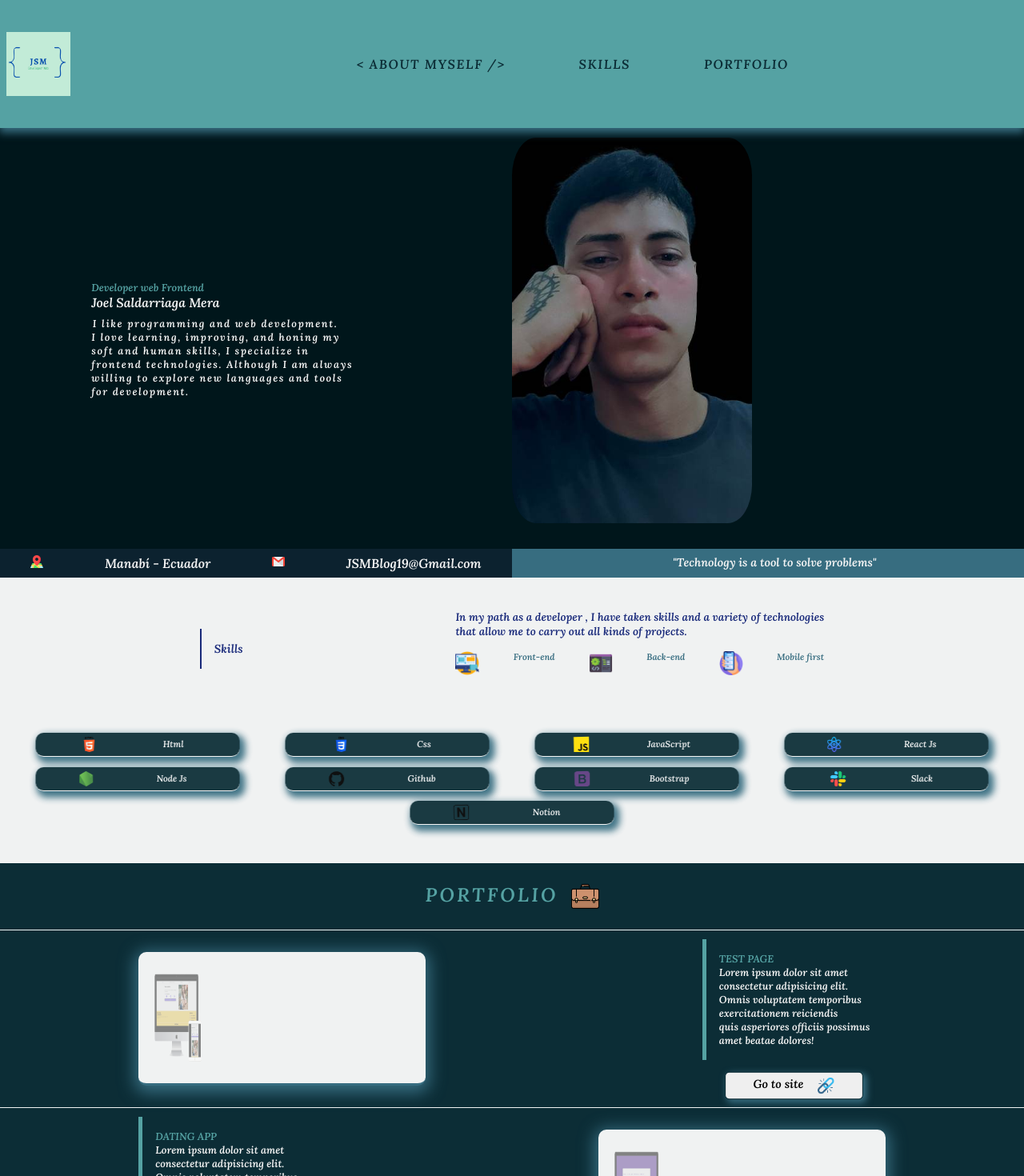
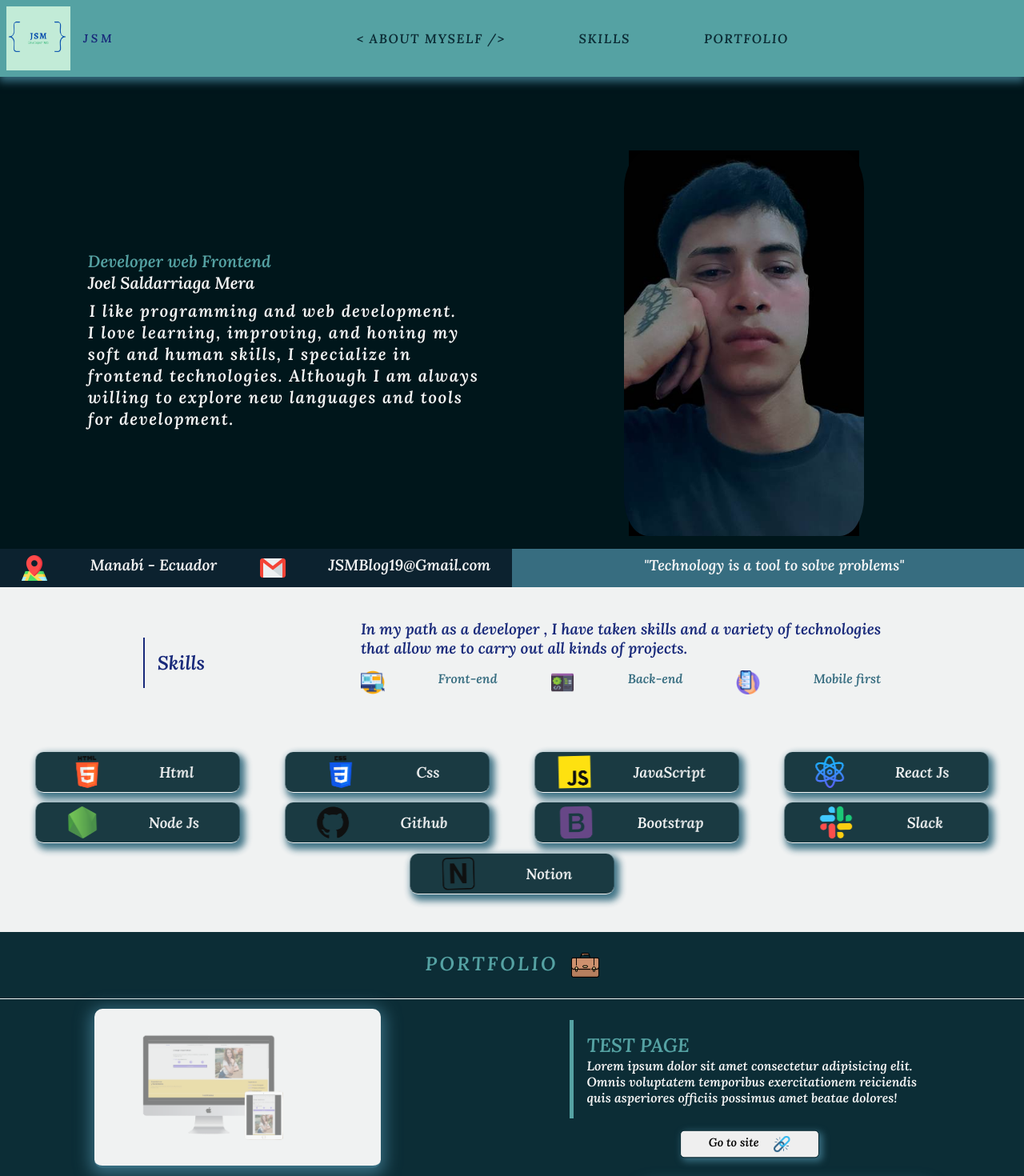
Before and after one commit to jsmblog/portafolio, a React (Vite) app: page / in a window 1280 px wide. Shown: the top 1470 px of the page at 80% size. Built offline with nearby package versions, Linux system fonts and the light colour scheme.

Commit message:
[add] media querys desktop

```diff
--- a/src/mediaqueys/Disp_medianos.css
+++ b/src/mediaqueys/Disp_medianos.css
@@ -1,117 +1,73 @@
-/*1280px ft 800px*/
-@media screen and (min-width: 1280px){
 
-}
 /*1080px ft 2400px*/
 @media screen and (min-width: 1080px) and (max-width:2400px) {
     .navBar {
-        padding: 2rem 0;
         z-index: 2;
+        width: 100%;
+        max-width: 100%;
     }
     .LinksNavBar {
-        display: none;
+        display: inline-flex;
     }
     .nameMe h2 {
-        display: none;
+        display: inline-flex;
+        font-size: .9rem;
     }
     .contentAboutMyself h2 {
         color: var( --green-Light);
-        font-size: .8rem;
+        font-size: 1.3rem;
     }
     .contentAboutMyself h1 {
-        font-size: 1rem;
+        font-size: 1.3rem;
     }
     .contentAboutMyself p {
-        font-size: .8rem;
+        font-size: 1.3rem;
         padding: 1rem 0 2rem 0;
     }
     .contentAboutMyself {
         padding: 1rem;
-        width: 75%;
+        width: 50%;
+        width: 90%;
     }
-    .contPhoto img {
-        width: 10rem;
-    }
-    .contPhoto {
-        width: 4.4rem;
-        position: relative;
-        top: -1rem;
-        left: 2rem;
-    }
-    .images {
-        display: flex;
-        justify-content: space-evenly;
-        flex-wrap: wrap;
-    }
+
     .images h3 {
-        font-size: 1rem;
+        font-size: 1.2rem;
     }
     .images img{
-        width: 1rem;
-        height: 1rem;
+        width: 2rem;
+        height: 2rem;
     }
     .quote h2 {
         padding-left: 1rem;
-        font-size: .9rem;
+        font-size: 1.15rem;
     }
     .containerSkills h2 {
         border-left: 2px solid var(--blue-dark) ;
         padding:1rem;
-        font-size: .9rem;
+        font-size: 1.5rem;
     }
     .containerSkills p {
-        font-size: .85rem;
+        font-size: 1.2rem;
     }
     .imgSkills h4 {
-        font-size: .7rem;
-    }
-    .boxSkills img {
-        width: 1.2rem;
-    }
-    .boxSkills h3 {
-        font-size: .7rem;
+        font-size: 1rem;
     }
     .boxSkills {
         padding: .5rem 0;
         width: 25%;
     }
     .contMockup img {
-        width: 6rem;
-        height: 10rem;
+        width: 18rem;
+        height: 12rem;
     }
     .contMockup {
-        width:30%;
+        width:22.5%;
     }
-    .infoProjects h2 , p {
-        font-size: .8rem;
+
+    .menuHamburguer {
+        display:none;
     }
-    .infoProjects {
-        width: 12rem;
-    }
-    .menuHamburguer {
-        display: block;
-        width: 5rem;
 
-    }
-    .menuList {
-        background-color: white;
-        z-index:1;
-        height: 100%;
-        position: absolute;
-        top: 6rem;
-        width: 100%;
-        display: flex;
-        justify-content: space-evenly;
-        flex-direction: column;
-        align-items: center;
-        gap: 1rem;
-        text-transform: uppercase;
-        color: var(--blue-dark);
-        transition: 1s ease-in-out;
-        }
-        .positionFixed {
-            position: fixed;
-        }
 }
 /*414px ft 986px*/
 @media screen and (min-width: 414px) and (max-width:986px) {
--- a/src/styles/styleNavBar.css
+++ b/src/styles/styleNavBar.css
@@ -1,3 +1,4 @@
+
 .navBar {
     background-color: var(--green-Light);
     box-shadow: 0 5px 10px 1px var(--green-cyan);
```
